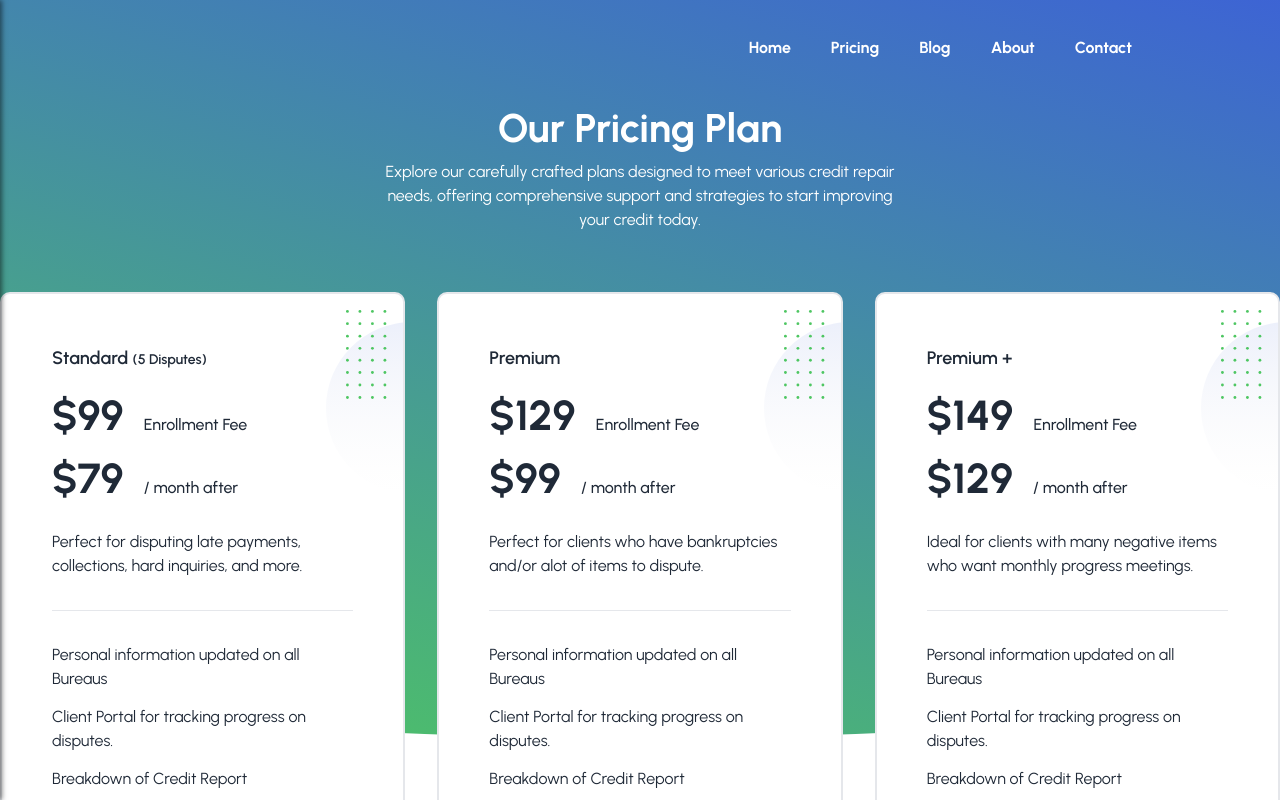
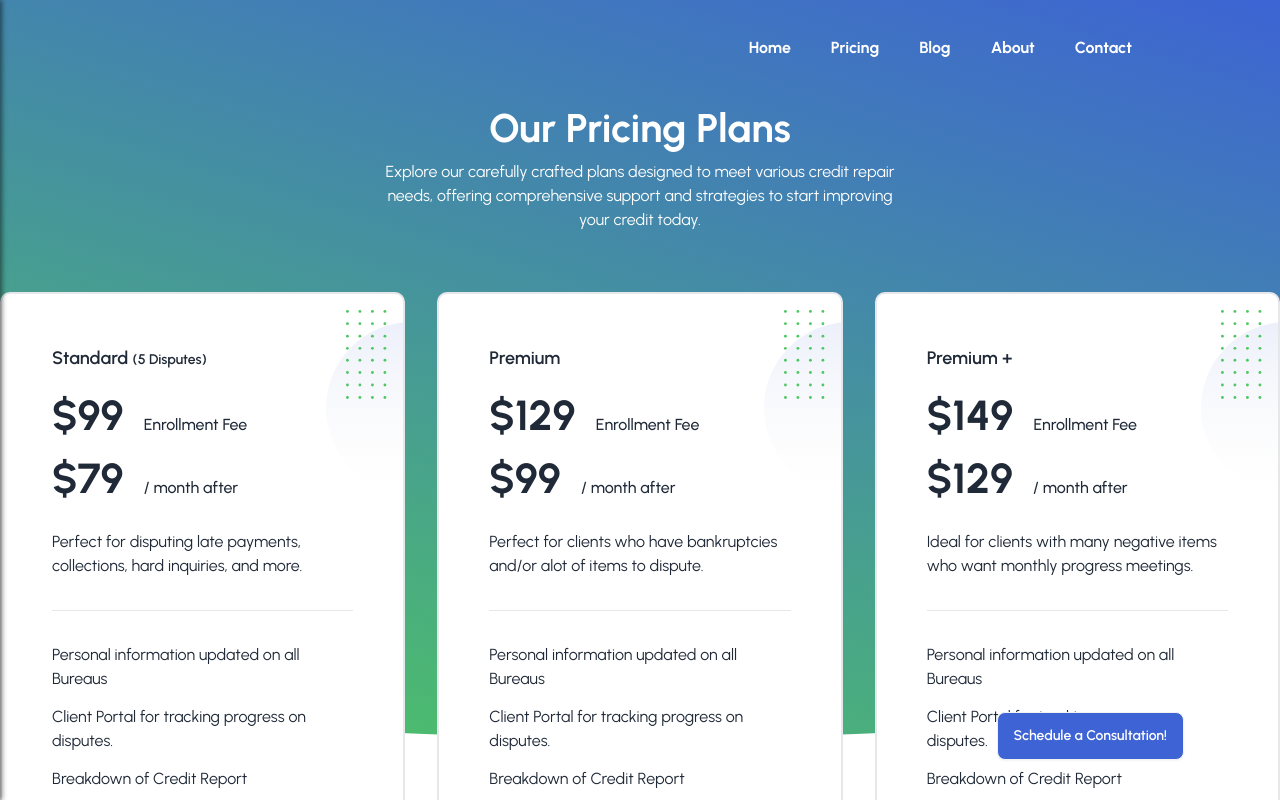
Before and after one commit to ajmeier29/meier-credit-repair, a Next.js app: page /Pricing in a window 1280 px wide. Shown: the top 800 px of the page. Built offline with nearby package versions, Linux system fonts and the light colour scheme; no server answers.

Commit message:
Added calendly

```diff
--- a/src/app/Pricing/page.tsx
+++ b/src/app/Pricing/page.tsx
@@ -1,3 +1,4 @@
+import CalendlyModal from "@/components/CalendlyEmbedded";
 import Footer from "@/components/Footer";
 import Header from "@/components/Header";
 
@@ -12,7 +13,12 @@ export default async function Page() {
         <>
             <div className="grid grid-cols-1">
                 <Header />
-                <div className="h-[700px] md:h-[750px] w-full -mt-20 md:-mt-24 overscroll-none hero-border-radius bg-hero-gradient-background mb-[2200px] md:mb-[400px] ">
+
+                <div
+                    data-aos="fade-up"
+                    data-aos-delay="50"
+                    data-aos-duration="500"
+                    className="h-[700px] md:h-[750px] w-full -mt-20 md:-mt-24 overscroll-none hero-border-radius bg-hero-gradient-background mb-[2200px] md:mb-[400px] ">
                     <section
                         className=" z-10 overflow-hidden max-sm:ml-5 max-sm:mr-5 dark:bg-dark pt-20 pb-12 lg:pt-[120px] lg:pb-[90px] mb-20"
                     >
@@ -23,7 +29,7 @@ export default async function Page() {
                                         <h2
                                             className="mb-3 text-white text-3xl leading-[1.208] font-bold text-dark sm:text-4xl md:text-[40px]"
                                         >
-                                            Our Pricing Plan
+                                            Our Pricing Plans
                                         </h2>
                                         <p className="text-base text-body-color text-white">
                                             Explore our carefully crafted plans designed to meet various credit repair needs, offering comprehensive support and strategies to start improving your credit today.
@@ -292,10 +298,13 @@ export default async function Page() {
                                 </div>
                             </div>
                         </div>
+
                     </section>
+
                 </div >
                 <Footer />
             </div>
+            <CalendlyModal url="https://calendly.com/ajmeier29/initial-consultation" />
         </>
     )
 }
--- a/src/app/blogposts/[post]/page.tsx
+++ b/src/app/blogposts/[post]/page.tsx
@@ -5,6 +5,7 @@ import { BlogPostPage } from '@/components/BlogPost';
 import { BlogPostData, GetBlogPostData } from '@/data/data';
 import Header from '@/components/Header';
 import Footer from '@/components/Footer';
+import CalendlyModal from '@/components/CalendlyEmbedded';
 
 export default async function Page({ params }: { params: { blogpost: string } }) {
     const searchParams = useSearchParams()
@@ -26,6 +27,7 @@ export default async function Page({ params }: { params: { blogpost: string } })
             <Header />
             <BlogPostPage post={blogPostData} />
             <Footer />
+            <CalendlyModal url="https://calendly.com/ajmeier29/initial-consultation" />
         </>
     )
 }
--- a/src/app/blogposts/page.tsx
+++ b/src/app/blogposts/page.tsx
@@ -1,4 +1,5 @@
 import { BlogPostsDisplay } from "@/components/BlogPostsDisplay";
+import CalendlyModal from "@/components/CalendlyEmbedded";
 import Footer from "@/components/Footer";
 import Header from "@/components/Header";
 import { PreloadStaticImage } from "@/components/PreloadImage";
@@ -45,7 +46,9 @@ export default async function Index() {
                 <div>
                     <Footer />
                 </div>
+
             </div>
+            <CalendlyModal url="https://calendly.com/ajmeier29/initial-consultation" />
         </>
     )
 }
--- a/src/components/BlogPost.tsx
+++ b/src/components/BlogPost.tsx
@@ -1,6 +1,5 @@
 import { BlogPostData } from "@/data/data"
 import PreloadImage from "./PreloadImage"
-import GetFormattedDate from "@/lib/Date";
 
 export const BlogPostPage: React.FC<{ post: BlogPostData }> = ({ post: blogPostData }) => {
     return (
--- /dev/null
+++ b/src/components/CalendlyEmbedded.tsx
@@ -0,0 +1,45 @@
+'use client'
+import React, { useEffect, useState } from "react";
+
+interface CalendlyModalProps {
+    url: string;
+}
+
+const CalendlyModal: React.FC<CalendlyModalProps> = ({ url }) => {
+    const [showModal, setShowModal] = useState(false);
+
+    useEffect(() => {
+        if (showModal) {
+            const head = document.querySelector("head");
+            const script = document.createElement("script");
+            script.setAttribute("src", "https://assets.calendly.com/assets/external/widget.js");
+            head?.appendChild(script);
+        }
+    }, [showModal]);
+
+    return (
+        <div className="z-50">
+            <div className="fixed bottom-10 w-full flex justify-end z-50">
+                <button className="btn max-sm:text-xs - bg-primary-blue hover:bg-primary-blue-hover text-white mr-4 md:mr-24" onClick={() => setShowModal(true)}>
+                    Schedule a Consultation!
+                </button>
+            </div>
+
+            {showModal && (
+                <div className="realtive modal modal-open h-full">
+                    <div className="relative modal-box h-full">
+                        <button className="btn btn-sm btn-circle absolute right-2 top-2" onClick={() => setShowModal(false)}>✕</button>
+                        <div
+                            className="calendly-inline-widget h-full mt-4"
+                            data-url={url}
+                            style={{ minHeight: "650px", width: "100%" }}
+                        ></div>
+                    </div>
+                    <div className="modal-backdrop" onClick={() => setShowModal(false)}></div>
+                </div>
+            )}
+        </div>
+    );
+};
+
+export default CalendlyModal;
--- a/src/components/HomePage.tsx
+++ b/src/components/HomePage.tsx
@@ -1,5 +1,4 @@
 'use client'
-import { BlogPostData } from "@/data/data";
 import { PreloadStaticImage } from "./PreloadImage";
 import ContactModal from "./ContactModal";
 import Typed from 'typed.js';
@@ -15,6 +14,7 @@ import planImage from '../../public/images/roadmap.png';
 import disputeImage from '../../public/images/fight-man.png';
 import ficoCalcImage from '../../public/images/fico_calc.webp';
 import ficoEducationImage from '../../public/images/fico_education.webp';
+import CalendlyModal from "./CalendlyEmbedded";
 
 export default function HomePage() {
     // const { showModal, setShowModal, showSuccessMessage } = useContext(SubscribeContext)
@@ -40,8 +40,6 @@ export default function HomePage() {
 
     return (
         <>
-
-
             <ContactModal />
             <div className="relative justify-center items-center -mt-12 md:-mt-32 drop-shadow-1xl block">
                 {/* <PreloadStaticImage imgSrc={mainWorkoutImage} styleProps={'h-[700px] w-full diagonal-cut-mobile  relative'} /> */}
@@ -213,6 +211,7 @@ export default function HomePage() {
                     </div>
 
                 </div> */}
+                <CalendlyModal url="https://calendly.com/ajmeier29/initial-consultation" />
             </div >
         </>
     )
--- a/tailwind.config.js
+++ b/tailwind.config.js
@@ -34,7 +34,8 @@ module.exports = {
         "option-bg": "#c0c7c8",
         "primary-hover": "pink-600",
         "primary-green": "#4ec662",
-        "primary-blue": "#3d63d5"
+        "primary-blue": "#3d63d5",
+        "primary-blue-hover": "#4b74ee",
       },
       fontSize: {
         "navbar-font-xl": "20px"
```
